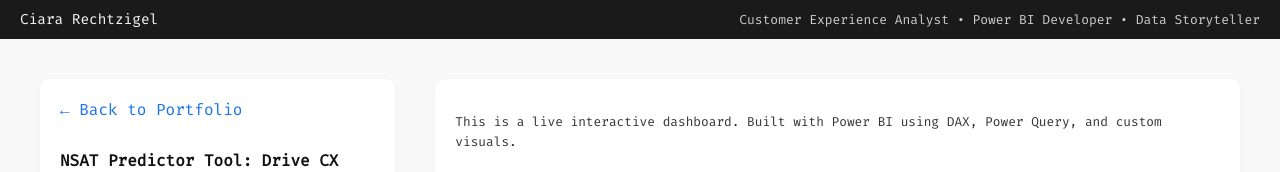
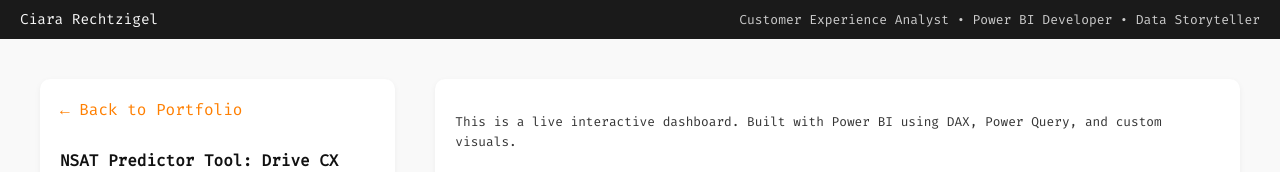
Before and after one commit to ciara-r-data/portfolio-site, a plain HTML site: page nsat-predictor.html in a window 1280 px wide. Shown: the top 172 px of the page. Drawn offline with Linux system fonts and the light colour scheme.

Commit message:
Update nsat-predictor.html

```diff
--- a/nsat-predictor.html
+++ b/nsat-predictor.html
@@ -85,7 +85,7 @@
       margin-bottom: 10px;
     }
     a {
-      color: #1a73e8;
+      color: var(--orange-accent);
       text-decoration: none;
       font-weight: 500;
     }
```
